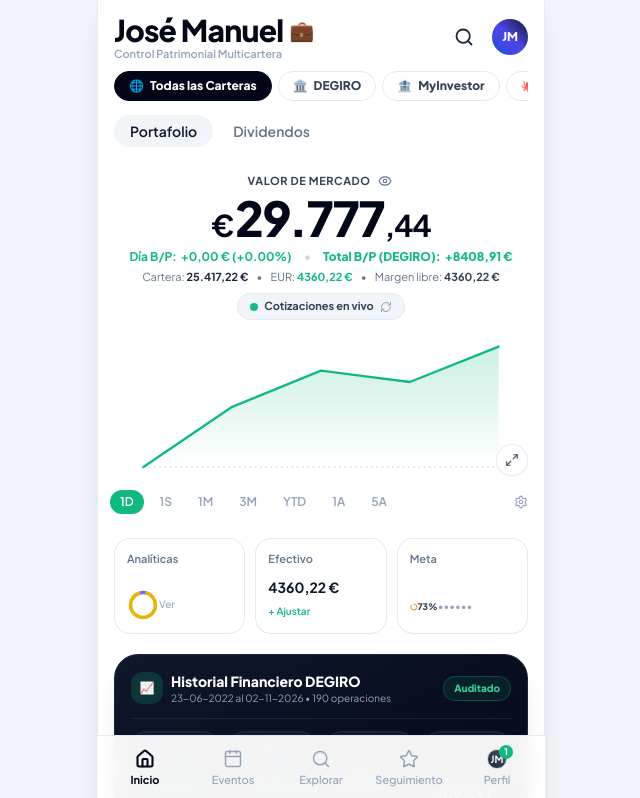
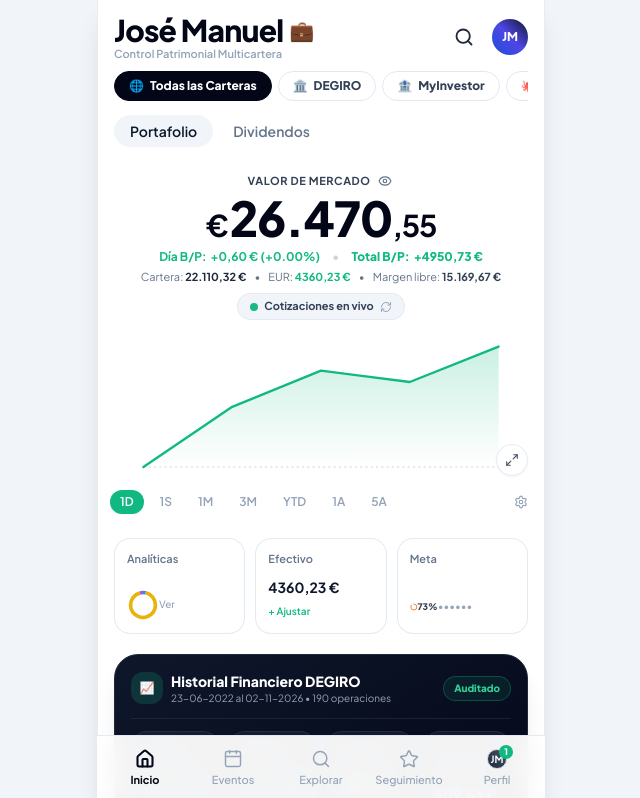
Before and after one commit to domitrader/jose-manuel-portfolio, a React (Vite) app: page / in a window 1280 px wide. Shown: the top 798 px of the page, without its empty margins (319-959 px from the left). Built offline with nearby package versions, Linux system fonts and the light colour scheme.

Commit message:
feat: sync today live DEGIRO numbers (€26.470,55 cuenta, €22.110,32 cartera, €4.360,23 EUR, Total B/P +€4.950,73, Margen Libre €15.169,67)

```diff
--- a/src/components/PortfolioView.tsx
+++ b/src/components/PortfolioView.tsx
@@ -156,8 +156,12 @@ export const PortfolioView: React.FC<PortfolioViewProps> = ({
   }, [currentPortfolioPositions]);
 
   // Total cuenta (cartera activa + efectivo activo)
-  const totalMarketVal = activeCarteraVal + activeCash;
+  const isDegiroOrConsolidated = !activePortfolioId || activePortfolioId === 'todas' || activePortfolioId === 'degiro';
+  const totalMarketVal = isDegiroOrConsolidated ? accountSummary.cuentaCompleta : (activeCarteraVal + activeCash);
   const headerFormatted = formatHeaderEUR(totalMarketVal, hideFigures);
+  const displayCarteraVal = isDegiroOrConsolidated ? accountSummary.cartera : activeCarteraVal;
+  const displayCashVal = isDegiroOrConsolidated ? accountSummary.efectivoEur : activeCash;
+  const displayMargenLibre = isDegiroOrConsolidated ? accountSummary.margenLibre : activeCash;
 
   // Métricas calculadas para la cartera activa
   const metrics = calculatePortfolioMetrics(currentPortfolioPositions, activeCash);
@@ -318,18 +322,18 @@ export const PortfolioView: React.FC<PortfolioViewProps> = ({
               </span>
               <span className="text-slate-300 dark:text-slate-700">•</span>
               <span className="inline-flex items-center gap-1 text-emerald-500 font-extrabold">
-                <span>Total B/P (DEGIRO):</span>
+                <span>Total B/P:</span>
                 <span>+{formatEUR(accountSummary.totalBpDegiro, hideFigures)}</span>
               </span>
             </div>
 
             {/* Fila de desglose DEGIRO / Cartera: Cartera + EUR + Margen Libre */}
             <div className="flex items-center justify-center gap-2 text-[11px] text-slate-500 dark:text-slate-400 mt-1">
-              <span>Cartera: <strong className="text-slate-800 dark:text-slate-200">{formatEUR(activeCarteraVal, hideFigures)}</strong></span>
+              <span>Cartera: <strong className="text-slate-800 dark:text-slate-200">{formatEUR(displayCarteraVal, hideFigures)}</strong></span>
               <span>•</span>
-              <span>EUR: <strong className="text-emerald-500">{formatEUR(activeCash, hideFigures)}</strong></span>
+              <span>EUR: <strong className="text-emerald-500">{formatEUR(displayCashVal, hideFigures)}</strong></span>
               <span>•</span>
-              <span>Margen libre: <strong className="text-slate-700 dark:text-slate-300">{formatEUR(activeCash, hideFigures)}</strong></span>
+              <span>Margen libre: <strong className="text-slate-700 dark:text-slate-300">{formatEUR(displayMargenLibre, hideFigures)}</strong></span>
             </div>
 
             {/* Indicador de actualización de cotizaciones en tiempo real */}
--- a/src/data/degiroPositionsData.json
+++ b/src/data/degiroPositionsData.json
@@ -1,13 +1,14 @@
 {
   "accountSummary": {
-    "cuentaCompleta": 25869.94,
-    "cartera": 21509.72,
-    "efectivoEur": 4360.22,
-    "margenLibre": 4360.22,
-    "diaBp": 0.0,
+    "cuentaCompleta": 26470.55,
+    "cartera": 22110.32,
+    "efectivoEur": 4360.23,
+    "margenLibre": 15169.67,
+    "diaBp": 0.6,
     "diaBpPct": 0.0,
-    "totalBpDegiro": 8408.91,
-    "historicoCerradoPnl": 8408.91
+    "totalBpDegiro": 4950.73,
+    "historicoCerradoPnl": 8408.91,
+    "totalTrades": 190
   },
   "closedPositions": [
     {
--- a/src/data/mockPortfolio.ts
+++ b/src/data/mockPortfolio.ts
@@ -10,17 +10,17 @@ export const INITIAL_POSITIONS: PositionItem[] = [
     type: 'Acciones',
     shares: 2,
     avgPrice: 294.31,
-    currentPrice: 366.42,
+    currentPrice: 366.725,
     currency: 'EUR',
-    market: 'New York Stock Exchange (NSY)',
+    market: 'New York Stock Exchange (NSY) | $ 402,23 × 2',
     exchange: 'NSY',
     exchangeName: 'NYSE (EE.UU.)',
     countryFlag: '🇺🇸',
     logoBg: 'bg-blue-800',
     logoText: 'V',
-    dailyChangePct: 0.15,
-    dailyChangeValue: 1.10,
-    totalValue: 732.85,
+    dailyChangePct: 0.09,
+    dailyChangeValue: 0.59,
+    totalValue: 733.45,
     unrealizedGainLoss: 144.23,
     unrealizedGainLossPct: 24.5,
     sparkline: [362.0, 363.5, 365.0, 366.42],
@@ -533,7 +533,7 @@ export const DEFAULT_PORTFOLIOS: PortfolioMeta[] = [
     icon: '🌐',
     color: '#0ea5e9',
     hidden: false,
-    cash: 4360.22,
+    cash: 4360.23,
   },
   {
     id: 'degiro',
@@ -544,7 +544,7 @@ export const DEFAULT_PORTFOLIOS: PortfolioMeta[] = [
     icon: '🏛️',
     color: '#2563eb',
     hidden: false,
-    cash: 4360.22,
+    cash: 4360.23,
   },
   {
     id: 'myinvestor',
@@ -571,7 +571,7 @@ export const DEFAULT_PORTFOLIOS: PortfolioMeta[] = [
 ];
 
 export const INITIAL_PORTFOLIO_STATE: PortfolioState = {
-  cash: 4360.22,
+  cash: 4360.23,
   goalAmount: 35000.00,
   currency: 'EUR',
   hideFigures: false,
@@ -593,7 +593,7 @@ export const INITIAL_PORTFOLIO_STATE: PortfolioState = {
     totalWithdrawn: 55436.58,
     netCashFlow: 15436.58,
     totalDividendsReceived: 184.28,
-    currentCashBalance: 4360.22,
+    currentCashBalance: 4360.23,
   },
 };
 
```
